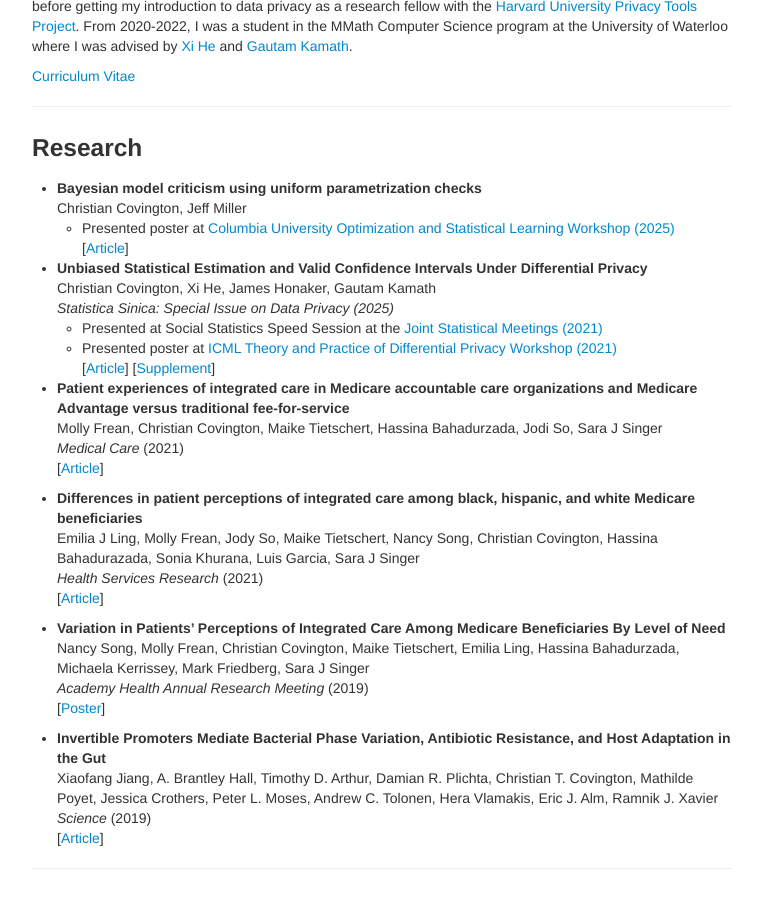
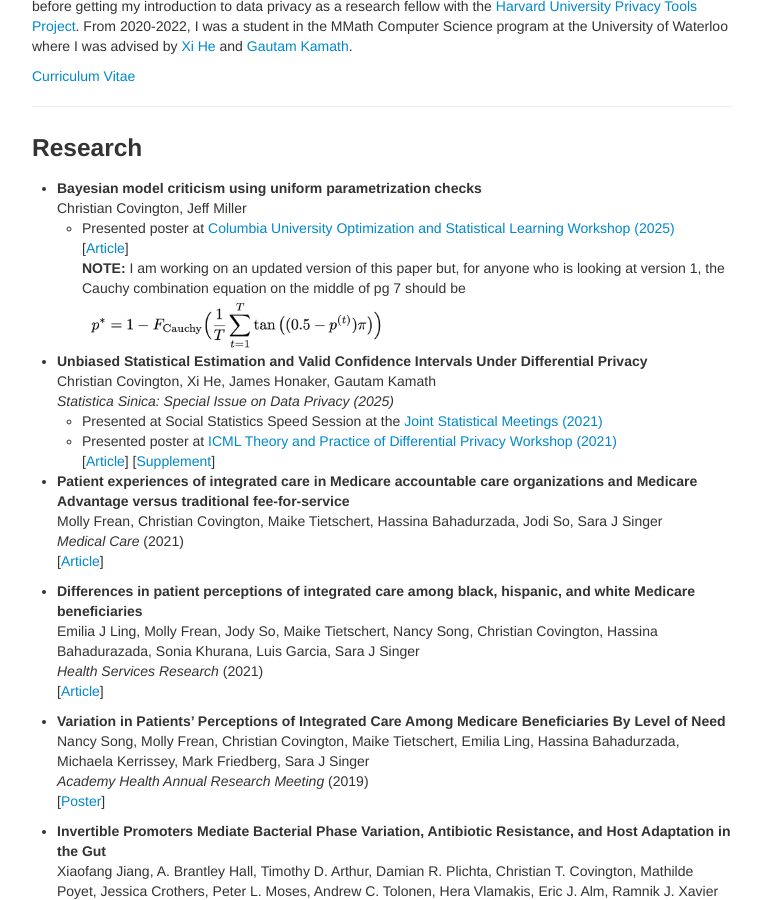
Before and after one commit to ctcovington/ctcovington.github.io, a Jekyll site: the page built from index.md, in a window 1280 px wide and 900 px high, scrolled down 701 px. Shown: the whole window, without its empty margins (258-1019 px from the left). Built offline with Jekyll 4.4.1, drawn with Linux system fonts in a browser that asks for light colours.

Commit message:
add note/correction to UPC paper

```diff
--- a/index.md
+++ b/index.md
@@ -25,7 +25,8 @@ From 2020-2022, I was a student in the MMath Computer Science program at the Uni
 - **Bayesian model criticism using uniform parametrization checks** \\
 Christian Covington, Jeff Miller \\
     - Presented poster at [Columbia University Optimization and Statistical Learning Workshop (2025)](https://stat.columbia.edu/optimization-and-statistical-learning-workshop/) \\
-[[Article](https://arxiv.org/abs/2503.18261)]
+[[Article](https://arxiv.org/abs/2503.18261)] \\
+**NOTE:** I am working on an updated version of this paper but, for anyone who is looking at version 1, the Cauchy combination equation on the middle of pg 7 should be <img src="upc_correction.png" alt="correction" width="300"/>
 
 - **Unbiased Statistical Estimation and Valid Confidence Intervals Under Differential Privacy** \\
 Christian Covington, Xi He, James Honaker, Gautam Kamath \\
```
Also changed, not shown: upc_correction.png (added), 1 other file.
